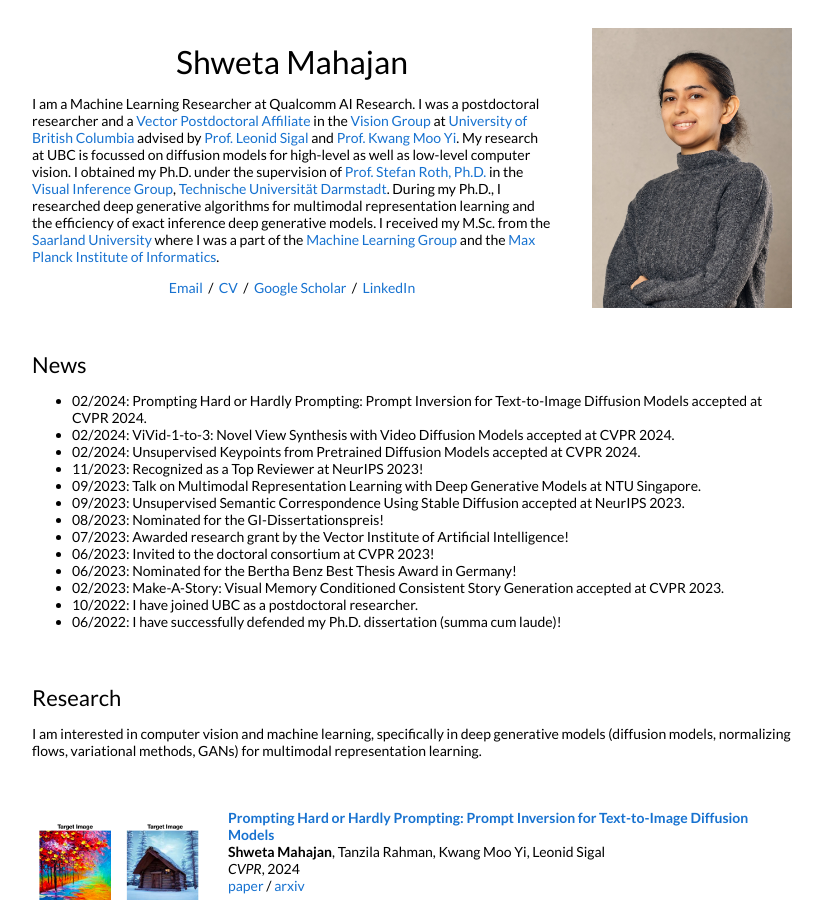
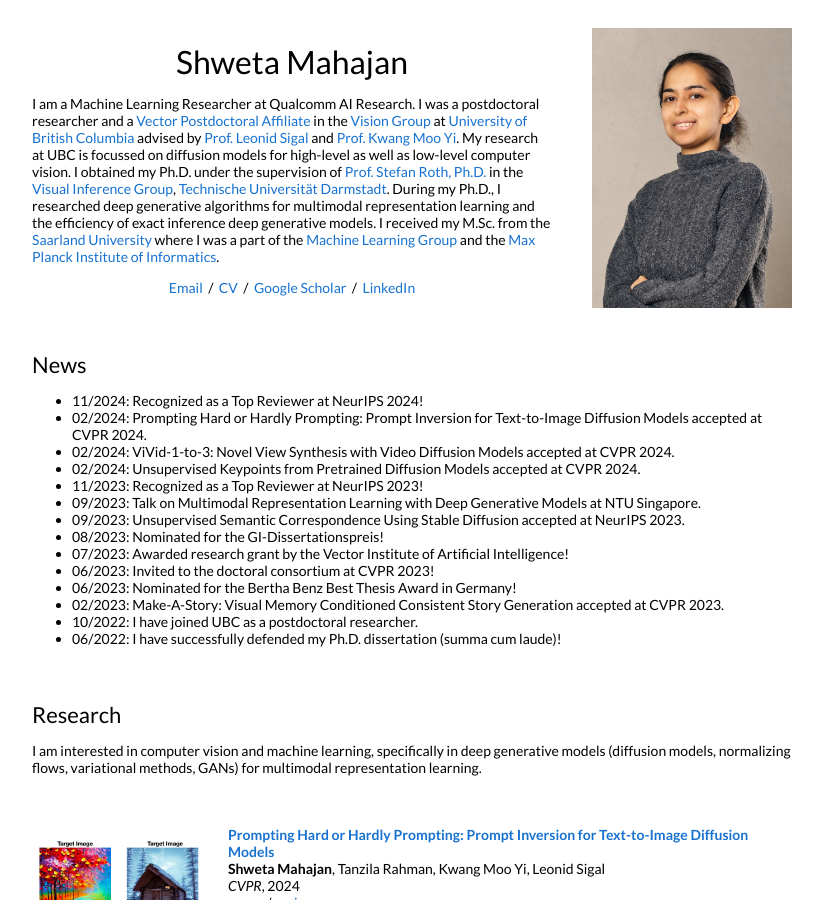
Before and after one commit to s-mahajan/s-mahajan.github.io, a Jekyll site: the page index.html, which Jekyll copies as it is, in a window 1280 px wide and 900 px high. Shown: the whole window, without its empty margins (228-1051 px from the left). Built offline with Jekyll 4.4.1, drawn with Linux system fonts in a browser that asks for light colours.

Commit message:
Update index.html

```diff
--- a/index.html
+++ b/index.html
@@ -57,6 +57,7 @@
             <td style="padding:2.5%;width:100%;vertical-align:middle">
               <h2>News</h2>
               <ul>
+              <li>11/2024: Recognized as a Top Reviewer at NeurIPS 2024! </li>
               <li>02/2024: Prompting Hard or Hardly Prompting: Prompt Inversion for Text-to-Image Diffusion Models accepted at CVPR 2024. </li>
               <li>02/2024: ViVid-1-to-3: Novel View Synthesis with Video Diffusion Models accepted at CVPR 2024. </li>
               <li>02/2024: Unsupervised Keypoints from Pretrained Diffusion Models accepted at CVPR 2024. </li>
```
